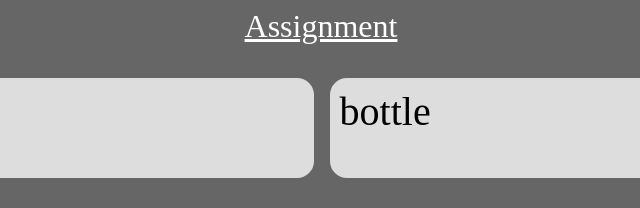
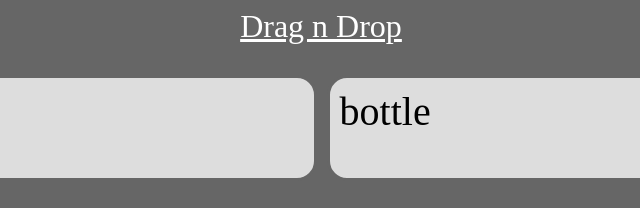
Before and after one commit to irohan4792/drag-n-drop, a plain HTML site: page index.html in a window 1280 px wide. Shown: the top 208 px of the page, 319-959 px from the left. Drawn offline with Linux system fonts and the light colour scheme.

Commit message:
Update index.html

```diff
--- a/index.html
+++ b/index.html
@@ -5,7 +5,7 @@
     <meta charset="UTF-8">
     <meta http-equiv="X-UA-Compatible" content="IE=edge">
     <meta name="viewport" content="width=device-width, initial-scale=1.0">
-    <title>Document</title>
+    <title>Drag n Drop</title>
     <style>
         *{
             background-color: #666;
@@ -41,7 +41,7 @@
 </head>
 
 <body>
-    <header class="heading">Assignment</header>
+    <header class="heading">Drag n Drop</header>
     <div class="container">
         <div draggable="true" class="box">books</div>
         <div draggable="true" class="box">bottle</div>
```
